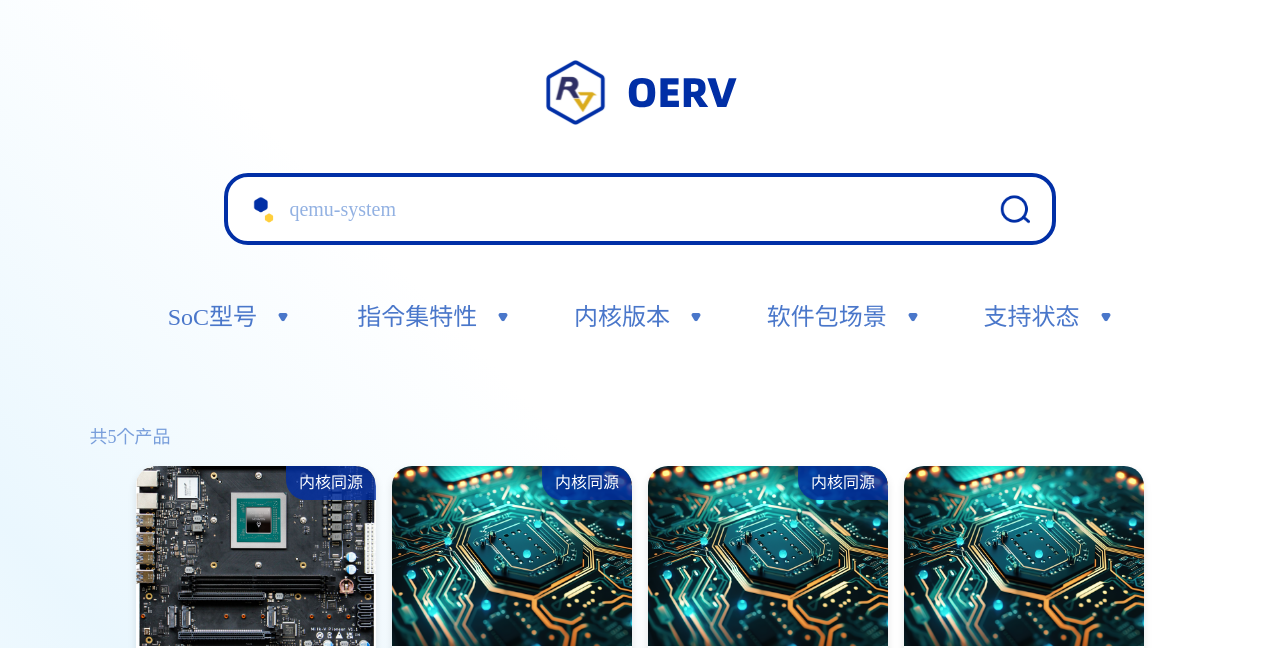
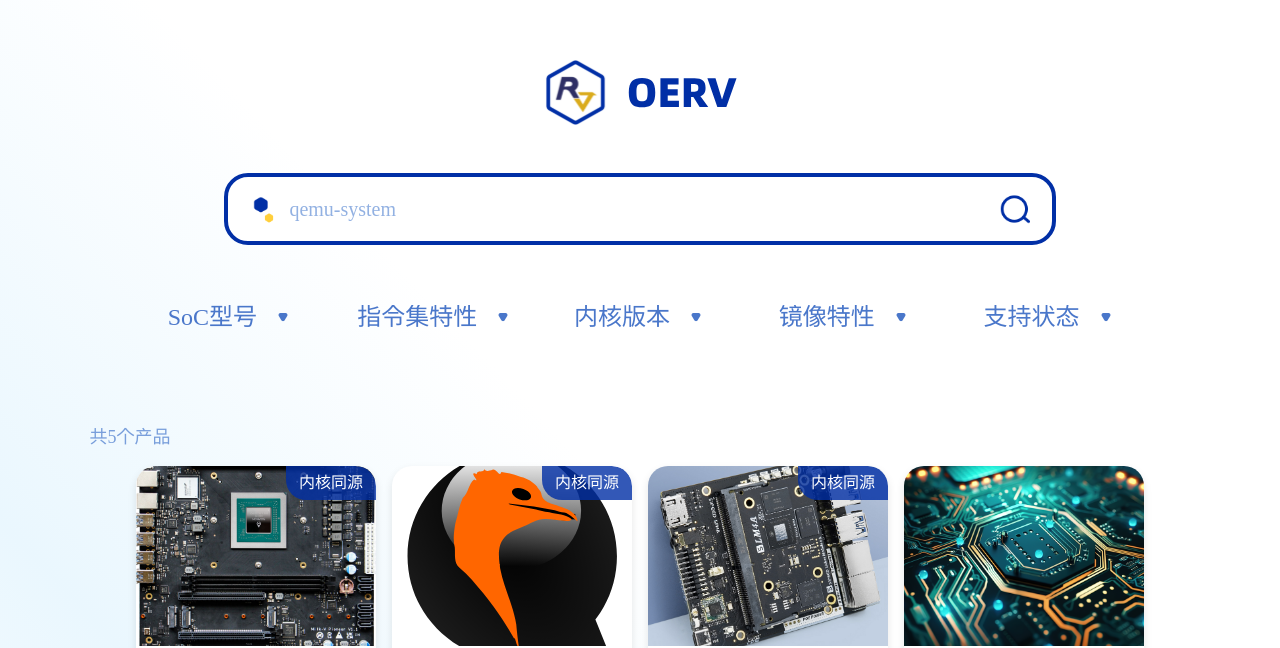
Before and after one commit to paithfinder/oerv-web, a Vue app: page /home in a window 1280 px wide. Shown: the part 157-805 px from the top of the page. Built offline with nearby package versions, Linux system fonts and the light colour scheme.

Commit message:
Feature1&Feature2
- 主页 SoC下拉菜单加入厂商名称
- 添加对soc name的检索，更新关键词的显示
- 将文字和下拉项字段进行:软件包场景 为 镜像特性
- feature数组为空时不展示镜像特性下拉框

Signed-off-by: Mingle Tan <mingle.oerv@isrc.iscas.ac.cn>

```diff
--- a/public/boards.json
+++ b/public/boards.json
@@ -3,7 +3,10 @@
     "name": "Pioneer",
     "vendor": "Milk-V",
     "thumbnail": "resources/milkv/pioneer/milk-v-pioneer-board_png_gallery-lg.jpg",
-    "soc": "SG2042",
+    "soc": {
+      "name": "SG2042",
+      "vendor": "SOPHGO"
+    },
     "isa": [
       "RVA20"
     ],
@@ -13,14 +16,22 @@
     "userspace": [
       "xfce4"
     ],
+    "features": [
+      "LINUXBOOT",
+      "FDT",
+      "EFI"
+    ],
     "uri": "products/milkv/pioneer.json",
     "status": "SUPPORTED"
   },
   {
     "name": "qemu-system",
     "vendor": "Qemu",
-    "thumbnail": null,
-    "soc": "virt",
+    "thumbnail": "resources/qemu/Qemu_logo.svg",
+    "soc": {
+      "name": "virt",
+      "vendor": "Qemu"
+    },
     "isa": [
       "RVA20"
     ],
@@ -30,14 +41,21 @@
     "userspace": [
       "xfce4"
     ],
+    "features": [
+      "EFI",
+      "FDT"
+    ],
     "uri": "products/qemu/system.json",
     "status": "SUPPORTED"
   },
   {
     "name": "LicheePi 4A",
     "vendor": "Sipeed",
-    "thumbnail": null,
-    "soc": "TH1520",
+    "thumbnail": "resources/sipeed/lpi4a/lpi4a.png",
+    "soc": {
+      "name": "TH1520",
+      "vendor": "T-HEAD"
+    },
     "isa": [
       "RVA20"
     ],
@@ -49,6 +67,11 @@
       "Headless",
       "xfce4"
     ],
+    "features": [
+      "UBOOT",
+      "FDT",
+      "RawImage"
+    ],
     "uri": "products/sipeed/licheepi_4a.json",
     "status": "SUPPORTED"
   },
@@ -56,10 +79,14 @@
     "name": "MUSE PI",
     "vendor": "SpacemiT",
     "thumbnail": null,
-    "soc": "M1",
+    "soc": {
+      "name": "M1",
+      "vendor": "SpacemiT"
+    },
     "isa": [],
     "kernel": [],
     "userspace": [],
+    "features": [],
     "uri": "products/spacemit/muse_pi.json",
     "status": "WIP"
   },
@@ -67,10 +94,14 @@
     "name": "VisionFive 2",
     "vendor": "StarFive",
     "thumbnail": null,
-    "soc": "JH7110",
+    "soc": {
+      "name": "JH7110",
+      "vendor": "StarFive"
+    },
     "isa": [],
     "kernel": [],
     "userspace": [],
+    "features": [],
     "uri": "products/starfive/visionfive2.json",
     "status": "WIP"
   }
--- a/public/products/milkv/pioneer.json
+++ b/public/products/milkv/pioneer.json
@@ -6,6 +6,10 @@
   },
   "soc": {
     "name": "SG2042",
+    "vendor": {
+      "name": "SOPHGO",
+      "homepage": "https://sophgo.com/"
+    },
     "harts": [
       {
         "name": "XuanTie C920",
--- a/public/products/spacemit/muse_pi.json
+++ b/public/products/spacemit/muse_pi.json
@@ -6,6 +6,10 @@
   },
   "soc": {
     "name": "M1",
+    "vendor": {
+      "name": "SpacemiT",
+      "homepage": "https://www.spacemit.com/"
+    },
     "harts": [
       {
         "name": "SpacemiT X60",
--- a/public/products/starfive/visionfive2.json
+++ b/public/products/starfive/visionfive2.json
@@ -6,6 +6,10 @@
   },
   "soc": {
     "name": "JH7110",
+    "vendor": {
+      "name": "StarFive",
+      "homepage": "https://www.starfivetech.com"
+    },
     "harts": [
       {
         "name": "SiFive U74",
--- a/src/components/SystemSelect.vue
+++ b/src/components/SystemSelect.vue
@@ -140,8 +140,8 @@ const packageOptions = computed(() => {
     new Set(
       allImageSuites.map(suite =>
         JSON.stringify({
-          value: suite.userspace,
-          label: suite.userspace
+          value: String(suite.features).split(',').join(' + '),
+          label:  String(suite.features).split(',').join(' + ')
         })
       )
     )
@@ -234,6 +234,7 @@ const closeDropdowns = e => {
 onMounted(() => {
   loadDocs();
   document.addEventListener("click", closeDropdowns);
+  console.log(packageOptions.value,'我是选项')
 });
 
 onUnmounted(() => {
@@ -312,8 +313,8 @@ const getFileName = url => {
             </div>
           </div>
 
-          <div class="select-row">
-            <div class="select-label">软件包场景:</div>
+          <div class="select-row" v-show="packageOptions[0].value!==''">
+            <div class="select-label">镜像特性:</div>
             <div class="select-box">
               <div class="select-wrapper">
                 <div
@@ -403,7 +404,7 @@ const getFileName = url => {
             <div class="value">{{ selectedKernel }}</div>
           </div>
           <div class="package">
-            <div class="label">软件包场景：</div>
+            <div class="label">镜像特性：</div>
             <div class="value">{{ selectedPackage }}</div>
           </div>
         </div>
--- a/src/views/board/index.vue
+++ b/src/views/board/index.vue
@@ -305,7 +305,7 @@ watch(
             <div id="content">{{ boardDetail?.vendor?.name }}</div>
           </div>
           <div id="board-block">
-            <div id="title">Soc型号称：</div>
+            <div id="title">Soc型号：</div>
             <div id="content">{{ boardDetail?.soc?.name }}</div>
           </div>
           <div id="board-block">
--- a/src/views/home/index.vue
+++ b/src/views/home/index.vue
@@ -20,20 +20,20 @@ const isSticky = ref(false);
 const showSearchInput = ref(false);
 const showBackToTop = ref(false);
 const productList = ref([]);
-const randomPlaceholder = ref('');
+const randomPlaceholder = ref("");
 const placeholderTimer = ref(null);
-const lastPlaceholder = ref('');
+const lastPlaceholder = ref("");
 
 const nameMapping = {
   soc: "SoC型号",
   isa: "指令集特性",
   kernel: "内核版本",
-  userspace: "软件包场景",
+  features: "镜像特性",
   status: "支持状态"
 };
 
 const dropMenu = computed(() => {
-  const keys = ["soc", "isa", "kernel", "userspace", "status"];
+  const keys = ["soc", "isa", "kernel", "features", "status"];
   return keys.map((key, index) => {
     const items = [
       ...new Set(
@@ -63,7 +63,8 @@ const searchSuggestions = computed(() => {
     .filter(
       item =>
         item.name.toLowerCase().includes(searchKeyword.value.toLowerCase()) ||
-        item.vendor.toLowerCase().includes(searchKeyword.value.toLowerCase())
+        item.vendor.toLowerCase().includes(searchKeyword.value.toLowerCase()) ||
+        (item.soc && item.soc.name && item.soc.name.toLowerCase().includes(searchKeyword.value.toLowerCase()))
     )
     .slice(0, 5);
 });
@@ -104,7 +105,8 @@ const filteredProductList = computed(() => {
     filtered = filtered.filter(
       product =>
         product.name.toLowerCase().includes(keyword) ||
-        product.vendor.toLowerCase().includes(keyword)
+        product.vendor.toLowerCase().includes(keyword) ||
+        (product.soc && product.soc.name && product.soc.name.toLowerCase().includes(keyword))
     );
   }
 
@@ -191,7 +193,15 @@ const handleInputBlur = () => {
 };
 
 const handleSuggestionClick = item => {
-  searchKeyword.value = item.name;
+  if (
+    item.soc &&
+    item.soc.name &&
+    item.soc.name.toLowerCase().includes(searchKeyword.value.toLowerCase())
+  ) {
+    searchKeyword.value = item.soc.name;
+  } else {
+    searchKeyword.value = item.name;
+  }
   showSuggestions.value = false;
 };
 
@@ -238,7 +248,7 @@ const viewportWidth = ref(0);
 const isdummy = ref(false);
 const changeViewportWidth = () => {
   viewportWidth.value = document.body.scrollWidth;
-  changeIsDummy(viewportWidth.value)
+  changeIsDummy(viewportWidth.value);
 };
 
 onUnmounted(() => {
@@ -249,13 +259,13 @@ onUnmounted(() => {
 });
 watch(viewportWidth, newValue => {
   console.log(newValue, "viewportWidth变化了");
-  changeIsDummy(newValue)
+  changeIsDummy(newValue);
 });
-watch(filteredProductList,newValue=>{
-  console.log(newValue.length,'我是筛选数目')
-  changeIsDummy(viewportWidth.value)
-})
-const changeIsDummy=(value)=>{
+watch(filteredProductList, newValue => {
+  console.log(newValue.length, "我是筛选数目");
+  changeIsDummy(viewportWidth.value);
+});
+const changeIsDummy = value => {
   if (Math.floor((value + 16) / 256) > filteredProductList.value.length) {
     isdummy.value = false;
     let elements = document.querySelectorAll(".dummy-wrapper");
@@ -271,8 +281,8 @@ const changeIsDummy=(value)=>{
       element.style.display = "block";
     });
   }
-}
-const fetchProductList=async()=>{
+};
+const fetchProductList = async () => {
   try {
     const response = await getProductList();
     productList.value = response.data;
@@ -280,19 +290,21 @@ const fetchProductList=async()=>{
   } catch (error) {
     console.error("获取产品列表失败:", error);
   }
-
-}
+};
 
 const getRandomProduct = () => {
   if (!productList.value || productList.value.length === 0) {
-    return '';
+    return "";
   }
 
   let newPlaceholder;
   do {
     const randomIndex = Math.floor(Math.random() * productList.value.length);
     newPlaceholder = productList.value[randomIndex].name;
-  } while (newPlaceholder === lastPlaceholder.value && productList.value.length > 1);
+  } while (
+    newPlaceholder === lastPlaceholder.value &&
+    productList.value.length > 1
+  );
 
   lastPlaceholder.value = newPlaceholder;
   return newPlaceholder;
@@ -389,7 +401,7 @@ onMounted(async () => {
             src="@/assets/icons/home/Group 2.png"
             alt=""
           />
-          <button v-else class="search-text" type="button" >搜 索</button>
+          <button v-else class="search-text" type="button">搜 索</button>
         </div>
 
         <div
@@ -403,7 +415,15 @@ onMounted(async () => {
             @click="handleSuggestionClick(item)"
           >
             <div class="suggestion-content">
-              <div class="suggestion-name">{{ item.name }}</div>
+              <div class="suggestion-name">
+                {{
+                  item.soc &&
+                  item.soc.name &&
+                  item.soc.name.toLowerCase().includes(searchKeyword.toLowerCase())
+                    ? item.soc.name
+                    : item.name
+                }}
+              </div>
             </div>
           </div>
         </div>
@@ -442,7 +462,9 @@ onMounted(async () => {
           @click="handleOptionSelect(item.id, option, $event)"
         >
           <span class="selector"></span>
-          <span id="option-name">{{ option }}</span>
+          <span id="option-name">{{
+            option.vendor ? option.vendor + " " + option.name : option
+          }}</span>
         </li>
       </div>
     </ul>
```
Also changed, not shown: public/products/qemu/system.json (+7 -1 lines), public/products/sipeed/licheepi_4a.json (+7 -1 lines), public/resources/qemu/Qemu_logo.svg (added), public/resources/sipeed/lpi4a/lpi4a.png (added).
